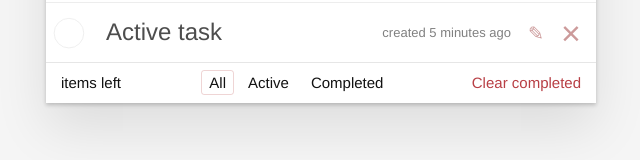
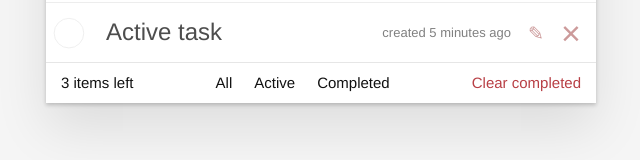
Before and after one commit to Kursin29/firstreact, a React (Create React App) app: page / in a window 1280 px wide. Shown: the part 313-473 px from the top of the page, without its empty margins (319-959 px from the left). Built offline with nearby package versions, Linux system fonts and the light colour scheme.

Commit message:
everything is done except editing

```diff
--- a/src/components/app/app.jsx
+++ b/src/components/app/app.jsx
@@ -2,7 +2,6 @@ import React, { Component } from 'react';
 import NewTaskForm from '../new-task-form/new-task-form';
 import TaskList from '../task-list/task-list';
 import Footer from '../footer/footer';
-import TasksFilter from '../tasks-filter/tasks-filter';
 import { v4 as uuidv4 } from 'uuid';
 
 export default class App extends Component {
@@ -30,6 +29,20 @@ export default class App extends Component {
         isEditing: false,
       },
     ],
+    filter: 'All'
+  };
+
+
+  setFilter = (filter) => {
+    this.setState({ filter });
+  };
+
+  deleteCompletedTasks = () => {
+    this.setState(({ todoData }) => {
+      return {
+        todoData: todoData.filter((task) => !task.isCompleted),
+      };
+    });
   };
 
   onEditTask = (id, editedDescription) => {
@@ -63,7 +76,6 @@ export default class App extends Component {
   };
 
   onTaskAdded = (description) => {
-    const { todoData } = this.state;
 
     const newTask = {
       id: uuidv4(), // Используем uuid для генерации уникального идентификатора
@@ -78,7 +90,15 @@ export default class App extends Component {
   };
 
   render() {
-    const { todoData } = this.state;
+    const { todoData, filter } = this.state;
+
+    let filteredTasks = todoData;
+    if (filter === 'active') {
+      filteredTasks = todoData.filter((task) => !task.isCompleted);
+    } else if (filter === 'completed') {
+      filteredTasks = todoData.filter((task) => task.isCompleted);
+    }
+
 
     return (
       <div className="todoapp">
@@ -89,14 +109,16 @@ export default class App extends Component {
         </header>
         <section className="main">
           <TaskList
-            tasks={todoData}
+            tasks={filteredTasks}
             onToggleTaskCompletion={this.onToggleTaskCompletion}
             onDeleteTask={this.onDeleteTask}
             onEditTask={this.onEditTask} />
         </section>
-        <Footer>
-          <TasksFilter />
-        </Footer>
+        <Footer itemCount={filteredTasks.length}
+          onFilterChange={this.setFilter}
+          activeFilter={filter}
+          deleteCompletedTasks={this.deleteCompletedTasks}
+        />
       </div>
     );
   }
--- a/src/components/footer/footer.jsx
+++ b/src/components/footer/footer.jsx
@@ -6,13 +6,18 @@ import '../footer/footer.css'
 export default class Footer extends Component {
 
   render() {
-    const { itemCount } = this.props;
+    const { itemCount, onFilterChange, activeFilter, deleteCompletedTasks } = this.props;
 
     return (
       <footer className="footer">
         <span className="todo-count">{itemCount} items left</span>
-        <TasksFilter />
-        <button className="clear-completed">Clear completed</button>
+        <TasksFilter
+          onFilterChange={onFilterChange}
+          activeFilter={activeFilter}
+        />
+        <button className="clear-completed" onClick={deleteCompletedTasks}>
+          Clear completed
+        </button>
       </footer>
     );
   }
--- a/src/components/tasks-filter/tasks-filter.jsx
+++ b/src/components/tasks-filter/tasks-filter.jsx
@@ -4,16 +4,33 @@ import '../tasks-filter/tasks-filter.css'
 
 export default class TasksFilter extends Component {
   render() {
+    const { onFilterChange, activeFilter } = this.props;
+
     return (
       <ul className="filters">
         <li>
-          <button className="selected">All</button>
+          <button
+            className={activeFilter === 'all' ? 'selected' : ''}
+            onClick={() => onFilterChange('all')}
+          >
+            All
+          </button>
         </li>
         <li>
-          <button>Active</button>
+          <button
+            className={activeFilter === 'active' ? 'selected' : ''}
+            onClick={() => onFilterChange('active')}
+          >
+            Active
+          </button>
         </li>
         <li>
-          <button>Completed</button>
+          <button
+            className={activeFilter === 'completed' ? 'selected' : ''}
+            onClick={() => onFilterChange('completed')}
+          >
+            Completed
+          </button>
         </li>
       </ul>
     );
```
